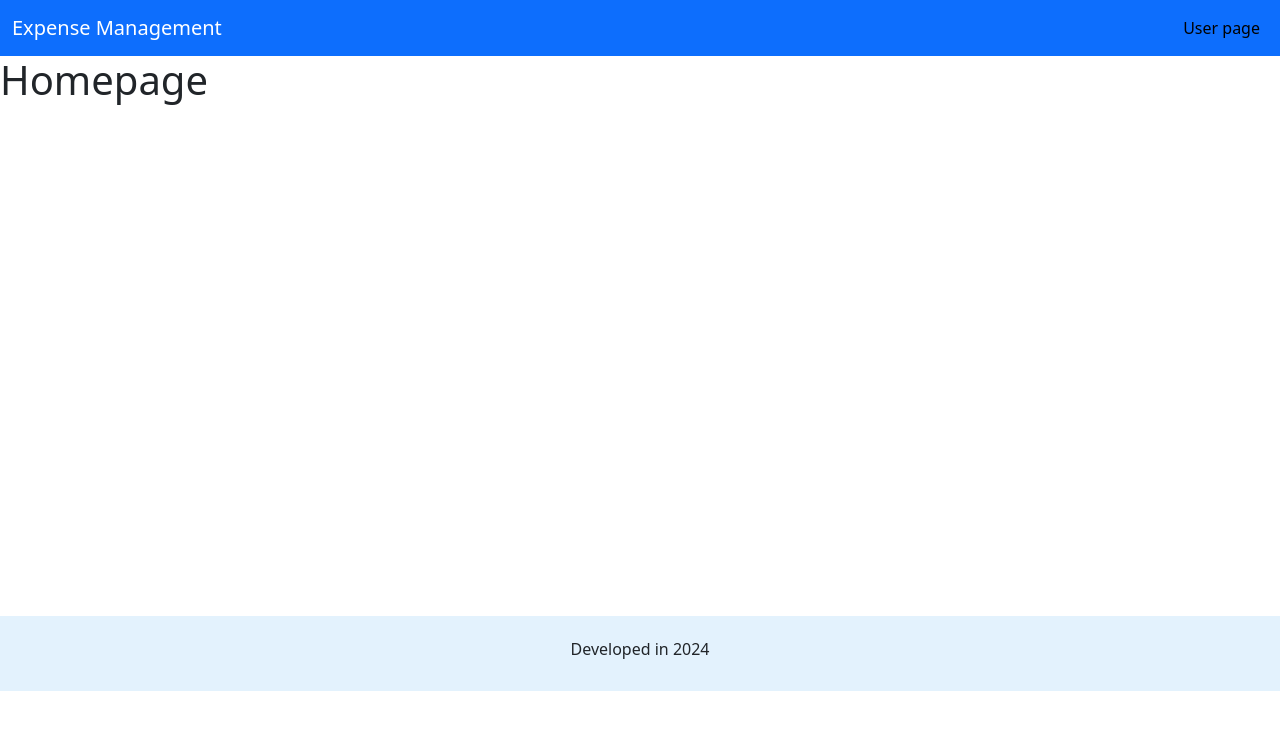
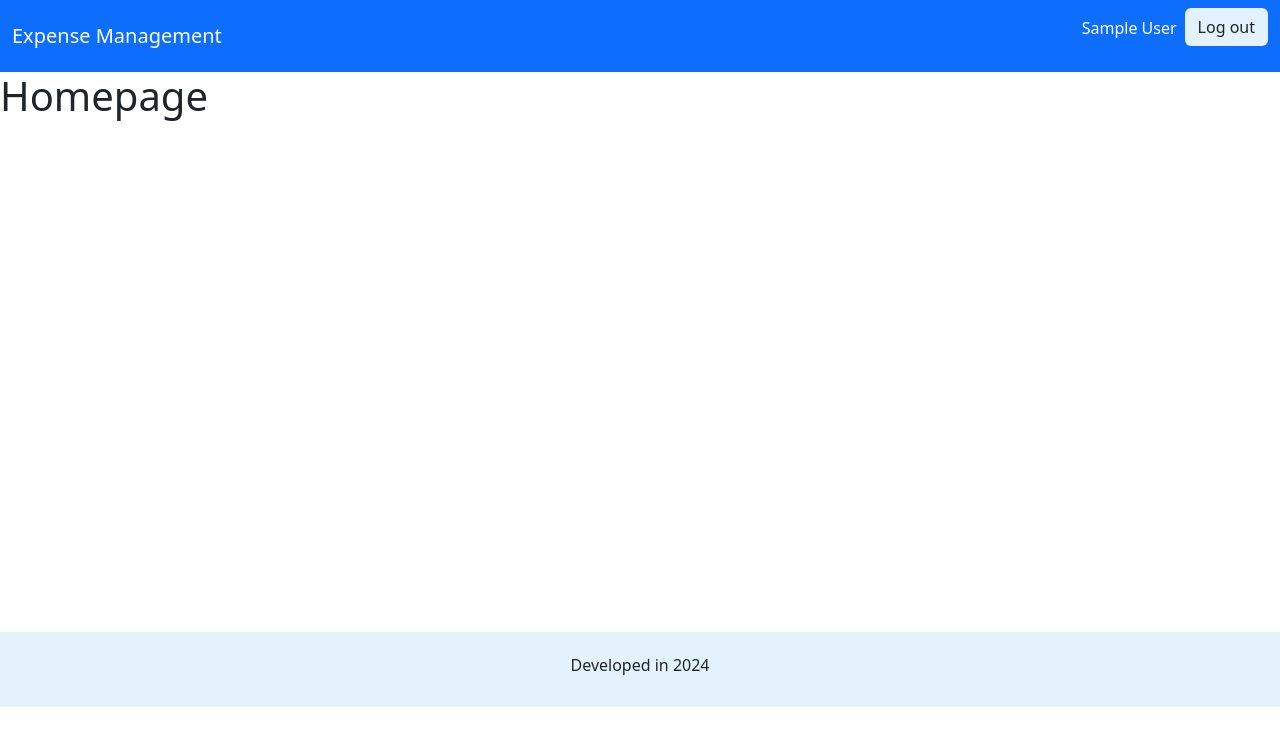
Before and after one commit to TsNikolay/Expense-Managment-App, a React (Create React App) app in the folder client/: page / in a window 1280 px wide. Shown: the top 746 px of the page. Built offline with nearby package versions, Linux system fonts and the light colour scheme; sample sign-in values are in the browser's storage.

Commit message:
Routes were protected + Log Out functionality

```diff
--- a/client/src/App.js
+++ b/client/src/App.js
@@ -3,12 +3,20 @@ import { Route, Routes } from "react-router-dom";
 import Homepage from "./pages/Homepage";
 import Registration from "./pages/Registration";
 import Login from "./pages/Login";
+import ProtectedRoute from "./components/Other/ProtectedRoute";
 
 function App() {
   return (
     <div>
       <Routes>
-        <Route path="/" element={<Homepage />} />
+        <Route
+          path="/"
+          element={
+            <ProtectedRoute>
+              <Homepage />
+            </ProtectedRoute>
+          }
+        />
         <Route path="/registration" element={<Registration />} />
         <Route path="/login" element={<Login />} />
       </Routes>
--- /dev/null
+++ b/client/src/components/Other/ProtectedRoute.js
@@ -0,0 +1,11 @@
+import React, { Navigate } from "react-router-dom";
+
+const ProtectedRoute = (props) => {
+  if (localStorage.getItem("user")) {
+    return props.children;
+  } else {
+    return <Navigate to="/login" />;
+  }
+};
+
+export default ProtectedRoute;
--- a/client/src/components/Tamplate/Header.js
+++ b/client/src/components/Tamplate/Header.js
@@ -1,7 +1,22 @@
-import React from "react";
-import { Link } from "react-router-dom";
+import React, { useState, useEffect } from "react";
+import { Link, useNavigate } from "react-router-dom";
 
 const Header = () => {
+  const [loggedInUser, setLoggedInUser] = useState();
+  const navigate = useNavigate();
+
+  useEffect(() => {
+    const user = JSON.parse(localStorage.getItem("user"));
+    if (user) {
+      setLoggedInUser(user);
+    }
+  }, []);
+
+  const userLogOut = () => {
+    localStorage.removeItem("user");
+    navigate("/login");
+  };
+
   return (
     <div>
       <nav className="navbar bg-primary  navbar-expand-lg ">
@@ -23,14 +38,18 @@ const Header = () => {
             </Link>
             <ul className="navbar-nav ms-auto mb-2 mb-lg-0">
               <li className="nav-item">
-                <Link
+                <p className="nav-link text-white">{loggedInUser && loggedInUser.name}</p>{" "}
+              </li>
+              <li className="nav-item">
+                <button
+                  onClick={userLogOut}
+                  style={{ backgroundColor: "#e3f2fd" }}
                   to="/user"
-                  className="nav-link active"
-                  aria-current="page"
+                  className="btn "
                   href="#"
                 >
-                  User page
-                </Link>
+                  Log out
+                </button>
               </li>
             </ul>
           </div>
--- a/client/src/pages/Login.js
+++ b/client/src/pages/Login.js
@@ -1,4 +1,4 @@
-import React, { useState } from "react";
+import React, { useState, useEffect } from "react";
 import styles from "./Registration.module.css";
 import { Link, useNavigate } from "react-router-dom";
 import axios from "axios";
@@ -19,16 +19,20 @@ const Login = () => {
       const { data } = await axios.post("/users/login", formData);
       setLoading(false);
       alert("Login was successful");
-      localStorage.setItem(
-        "user",
-        JSON.stringify({ ...data.user, password: "" }),
-      );
+      localStorage.setItem("user", JSON.stringify({ ...data.user, password: "" }));
       navigate("/");
     } catch (exception) {
       setLoading(false);
       alert(exception);
     }
   };
+
+  //Щоб залогінений користувач не міг знову логінитись
+  useEffect(() => {
+    if (localStorage.getItem("user")) {
+      navigate("/");
+    }
+  }, [navigate]);
 
   return (
     <div className={styles.container}>
--- a/client/src/pages/Registration.js
+++ b/client/src/pages/Registration.js
@@ -1,4 +1,4 @@
-import React, { useState } from "react";
+import React, { useEffect, useState } from "react";
 import styles from "./Registration.module.css";
 import { Link, useNavigate } from "react-router-dom";
 import axios from "axios";
@@ -28,6 +28,13 @@ const Registration = () => {
       alert(exception);
     }
   };
+
+  //Щоб залогінений користувач не міг знову логінитись
+  useEffect(() => {
+    if (localStorage.getItem("user")) {
+      navigate("/");
+    }
+  }, [navigate]);
 
   return (
     <div className={styles.container}>
```
